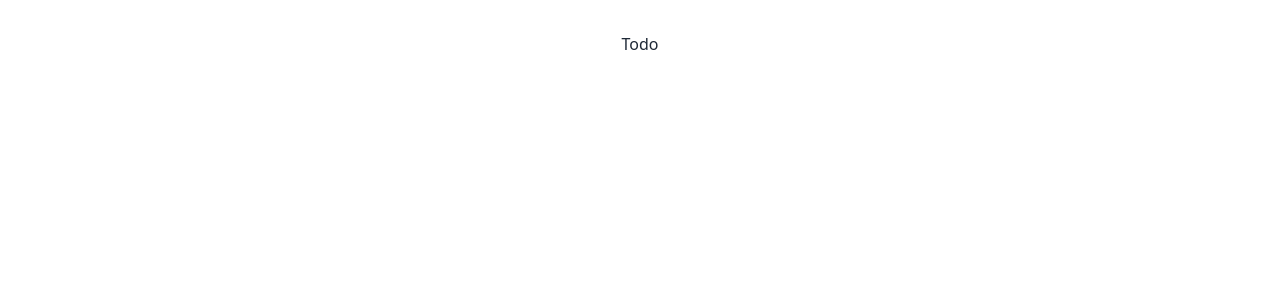
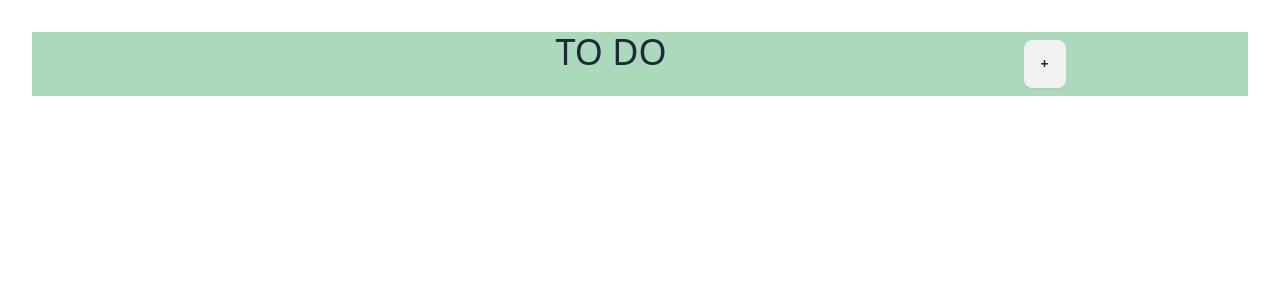
Before and after one commit to Matsumae-lab-dev/teamB, a React (Vite) app: page /todo in a window 1280 px wide. Shown: the top 300 px of the page. Built offline with nearby package versions, Linux system fonts and the light colour scheme.

Commit message:
Todoページの編集

```diff
--- a/src/pages/Todo.tsx
+++ b/src/pages/Todo.tsx
@@ -1,5 +1,15 @@
+import { useNavigate } from 'react-router-dom';
+
 export default function Todo() {
+  const navigate = useNavigate()
   return (
-    <h2>Todo</h2>
+    <>
+    <div className= "bg-[#AAD9BB] flex justify-around">
+      <div></div>
+      <h2 className="text-4xl" >TO DO</h2>
+      <button className= "btn m-2" onClick={() => navigate('/new')}>  +  </button>
+
+      </div>
+    </>
   );
 }
```
